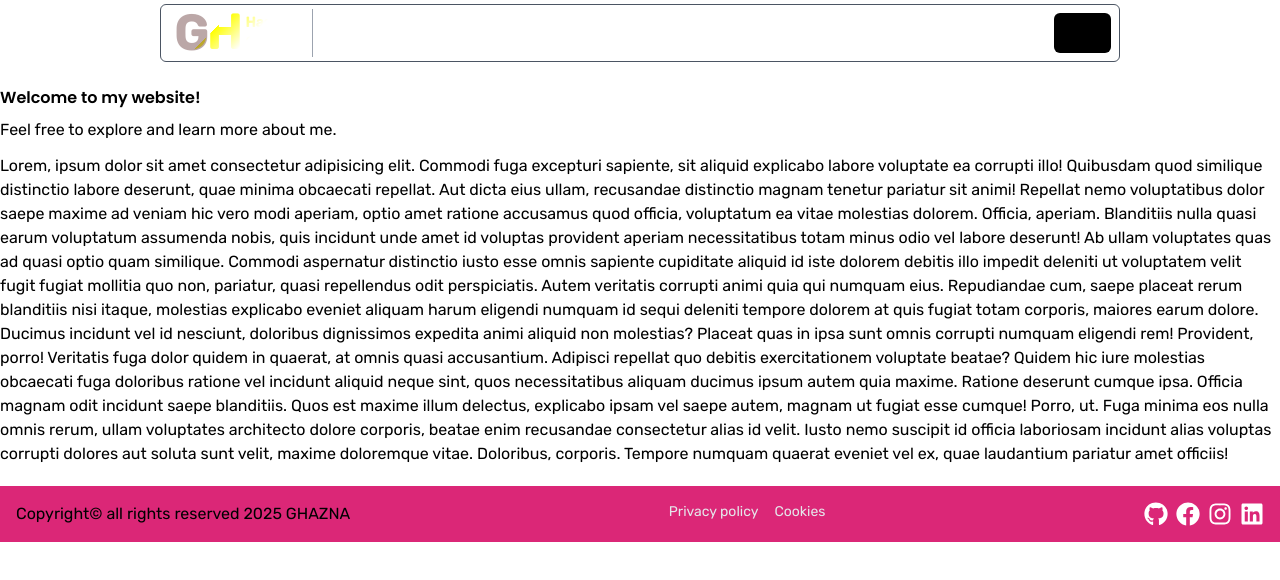
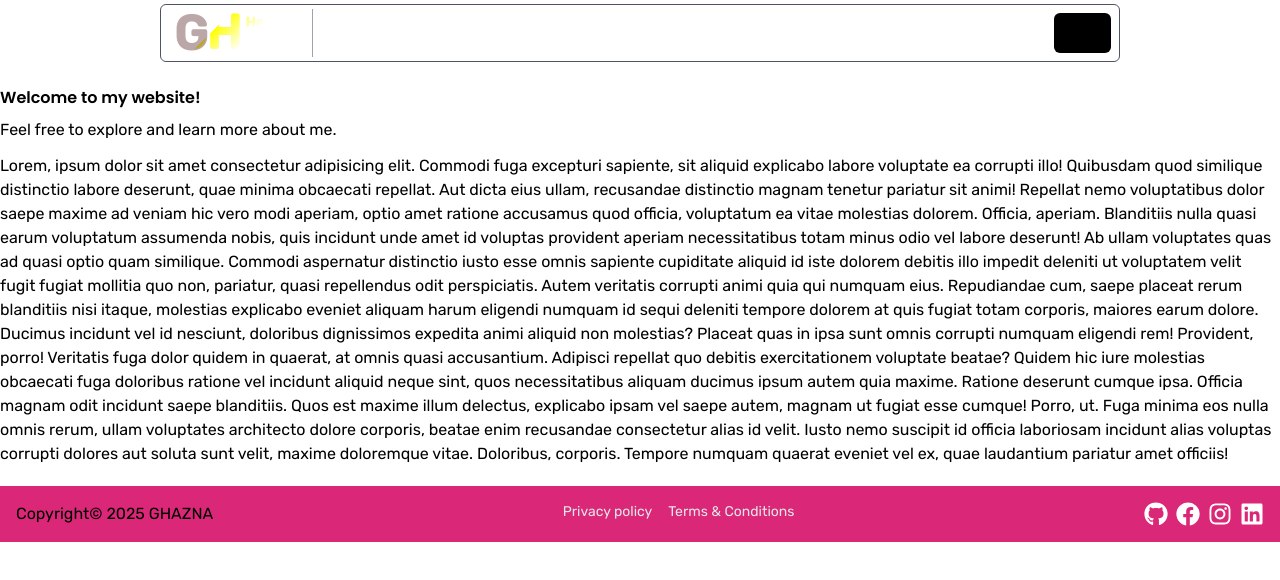
Before and after one commit to mhgkhan/ghazna, a Next.js app: page / in a window 1280 px wide. Shown: the top 580 px of the page. Built offline with nearby package versions, Linux system fonts and the light colour scheme.

Commit message:
chore: Update Footer copyright text and change 'Cookies' link to 'Terms & Conditions'; add min-height to main layout

```diff
--- a/src/app/layout.js
+++ b/src/app/layout.js
@@ -26,7 +26,7 @@ export default function RootLayout({ children }) {
       <body
         className={`${headingsFont.variable} ${rubikFont.variable} antialiased`}
       >
-        <main className="dark:bg-gray-800 bg-white dark:text-white text-black">
+        <main className="dark:bg-gray-800 bg-white dark:text-white text-black min-h-screen">
           <Header />
           {children}
           <Footer />
--- a/src/components/Footer.jsx
+++ b/src/components/Footer.jsx
@@ -6,11 +6,11 @@ export default function Footer() {
     <footer className="w-full dark:bg-gray-700 bg-pink-600">
       <div className="container mx-auto ">
         <div className="footer-area flex items-start md:justify-between justify-center gap-4 flex-wrap p-4">
-        <p className="text-center">Copyright&copy; all rights reserved 2025 <Link href={"/"}>GHAZNA</Link> </p>
+        <p className="text-center">Copyright&copy; 2025 <Link href={"/"}>GHAZNA</Link> </p>
         <div className="footer-part flex items-center justify-center flex-col gap-2">
             <div className="pages flex gap-4">
                 <Link href={'/privacy-policy'} className="text-sm text-gray-200 hover:underline">Privacy policy</Link>
-                <Link href={'/cookies'} className="text-sm text-gray-200 hover:underline">Cookies </Link>
+                <Link href={'/cookies'} className="text-sm text-gray-200 hover:underline">Terms & Conditions  </Link>
             </div>
         </div>
         <div className="socialmedias flex gap-2">
```
